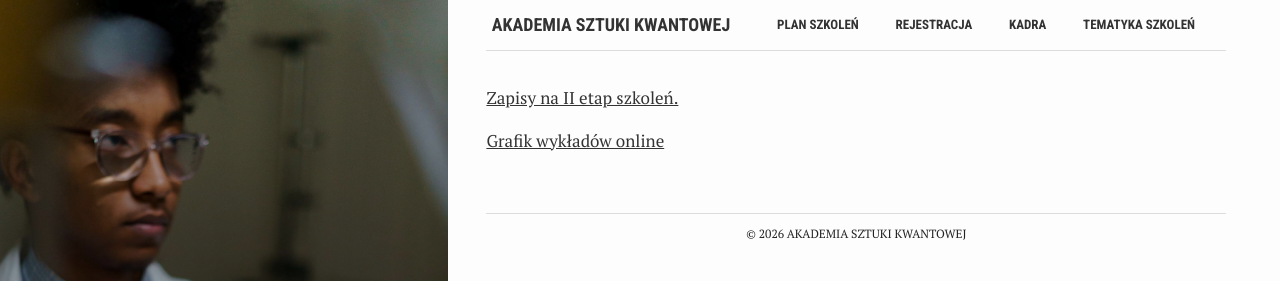
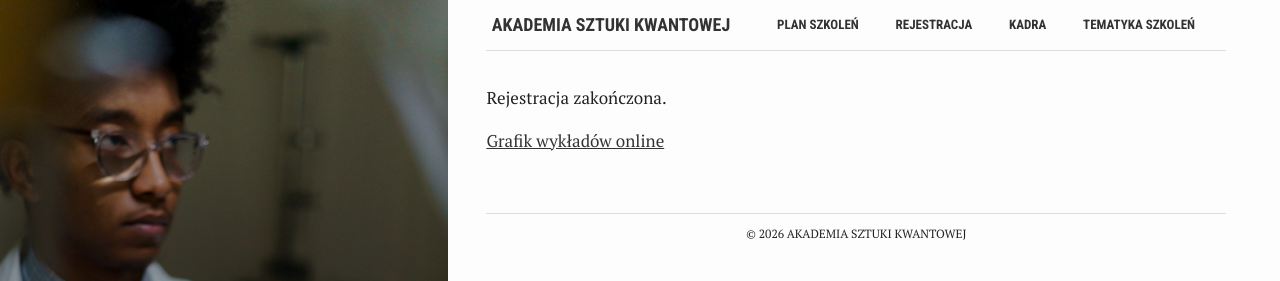
Before and after one commit to iitis/ask-website, a Jekyll site: the page built from register.md, in a window 1280 px wide. Shown: the top 281 px of the page. Built offline with Jekyll 4.4.1, drawn with Linux system fonts in a browser that asks for light colours.

Commit message:
Update register.md

```diff
--- a/register.md
+++ b/register.md
@@ -7,6 +7,6 @@ summary: "Rejestracja na szkolenia"
 active: true
 ---
 
-[Zapisy na II etap szkoleń.](https://akademia.iitis.pl/)
+Rejestracja zakończona.
 
 [Grafik wykładów online]({{ site.docs | relative_url }}/grafik_szkolen.pdf)
```
